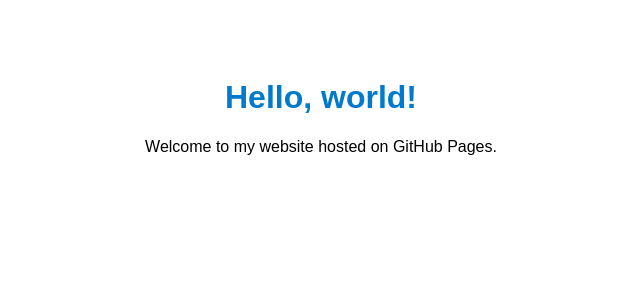
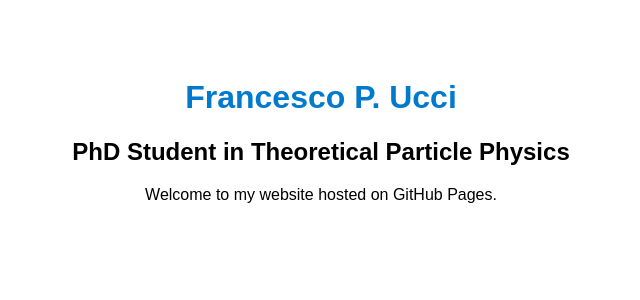
Before and after one commit to francescoucci/francescoucci.github.io, a Jekyll site: the page index.html, which Jekyll copies as it is, in a window 1280 px wide. Shown: the top 300 px of the page, without its empty margins (319-959 px from the left). Built offline with Jekyll 4.4.1, drawn with Linux system fonts in a browser that asks for light colours.

Commit message:
Update index.html

```diff
--- a/index.html
+++ b/index.html
@@ -2,7 +2,7 @@
 <html>
 <head>
   <meta charset="UTF-8">
-  <title>My First GitHub Website</title>
+  <title>Francesco P. Ucci</title>
   <style>
     body {
       font-family: sans-serif;
@@ -15,7 +15,8 @@
   </style>
 </head>
 <body>
-  <h1>Hello, world!</h1>
+  <h1>Francesco P. Ucci</h1>
+  <h2> PhD Student in Theoretical Particle Physics </h2>
   <p>Welcome to my website hosted on GitHub Pages.</p>
 </body>
 </html>
```
